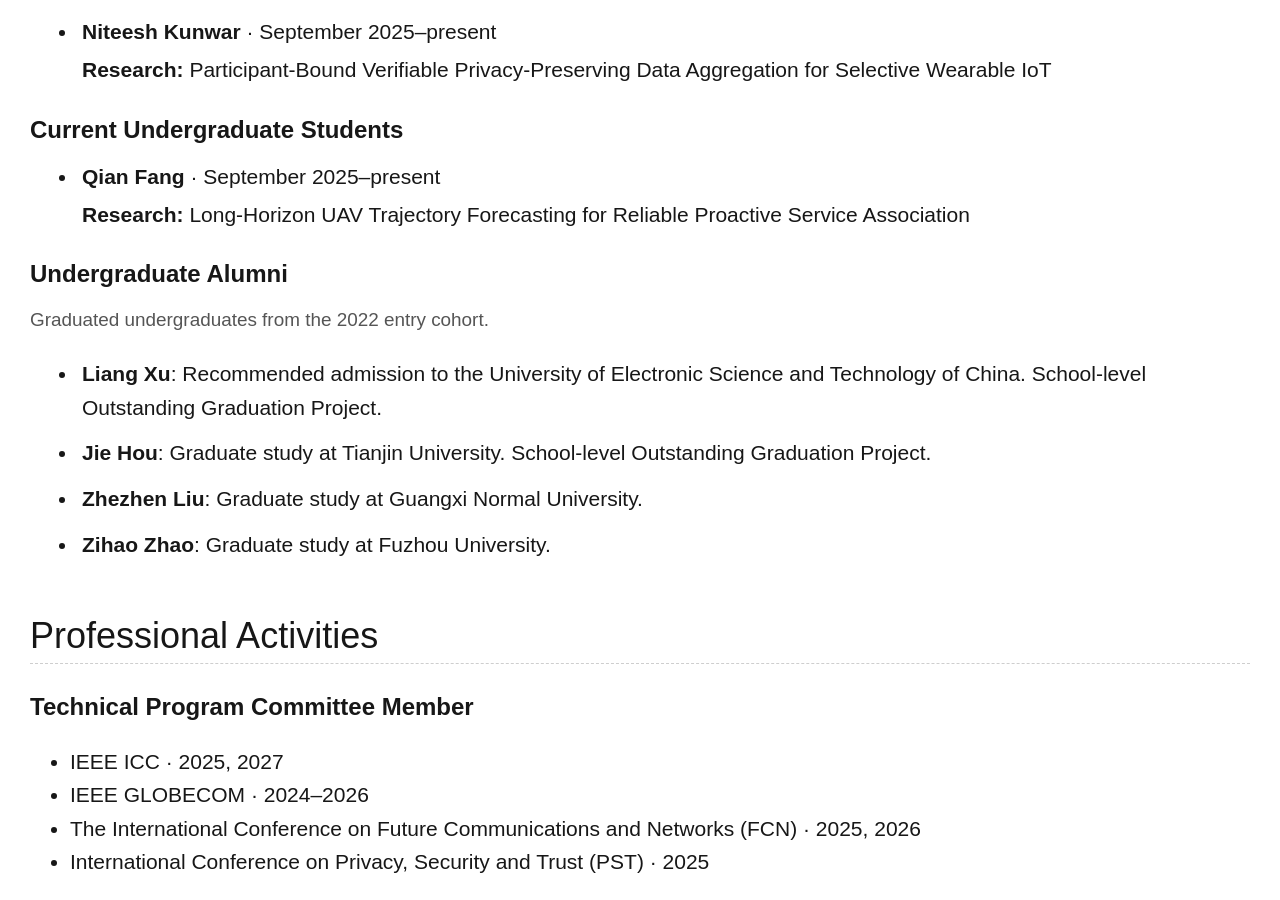
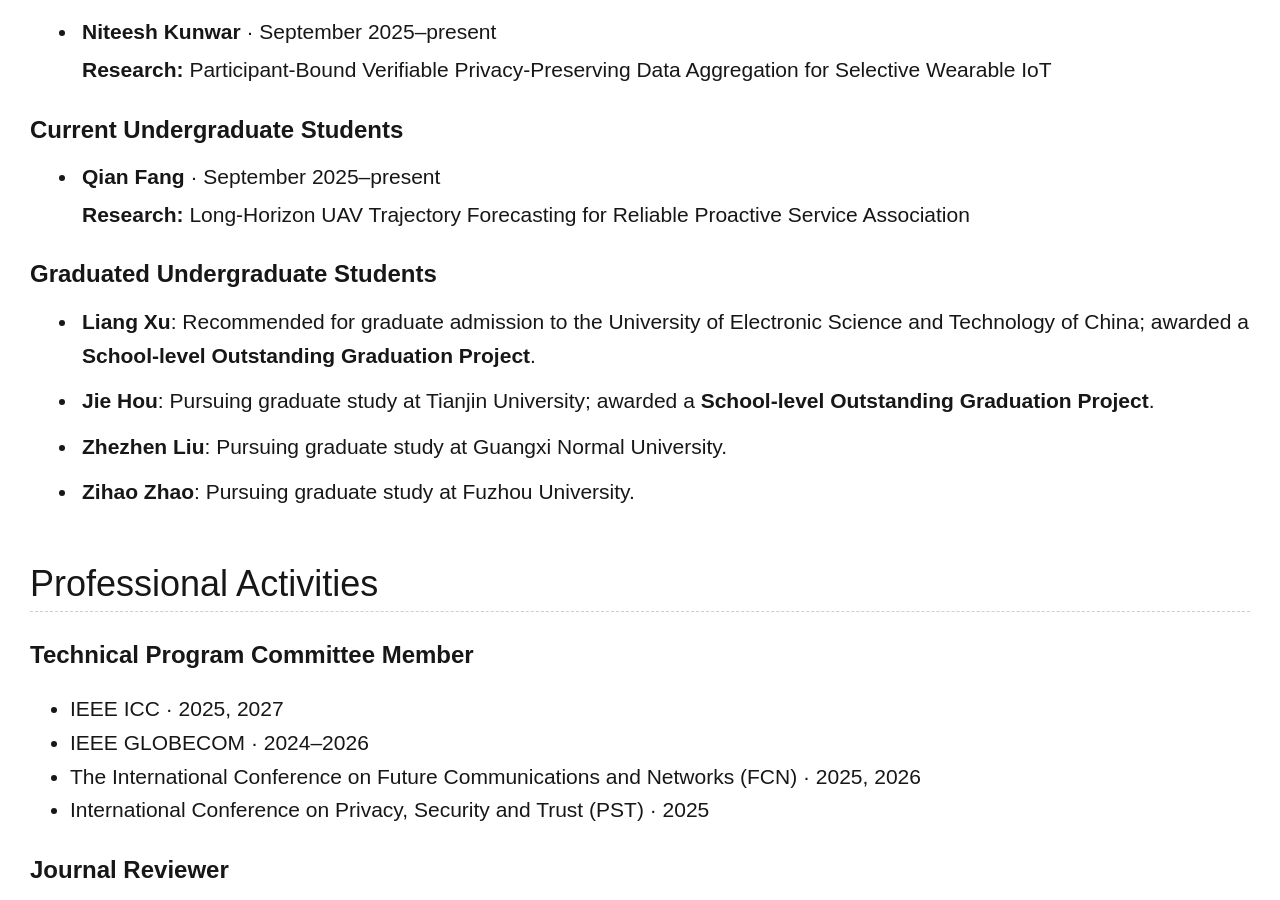
Before and after one commit to nicehuanghui-star/nicehuanghui-star.github.io, a Jekyll site: the page built from _pages/about.md, in a window 1280 px wide and 900 px high, scrolled down 4947 px. Built offline with Jekyll 4.4.1, drawn with Linux system fonts in a browser that asks for light colours.

Commit message:
Revise graduated undergraduate students wording and emphasize awards

```diff
--- a/_data/huihuang.yml
+++ b/_data/huihuang.yml
@@ -253,7 +253,7 @@
       "cohort": 2022,
       "destination": {
         "zh": "保研至电子科技大学",
-        "en": "Recommended admission to the University of Electronic Science and Technology of China"
+        "en": "Recommended for graduate admission to the University of Electronic Science and Technology of China"
       },
       "award": {
         "zh": "学院优秀毕业设计",
@@ -268,7 +268,7 @@
       "cohort": 2022,
       "destination": {
         "zh": "天津大学读研",
-        "en": "Graduate study at Tianjin University"
+        "en": "Pursuing graduate study at Tianjin University"
       },
       "award": {
         "zh": "学院优秀毕业设计",
@@ -283,7 +283,7 @@
       "cohort": 2022,
       "destination": {
         "zh": "广西师范大学读研",
-        "en": "Graduate study at Guangxi Normal University"
+        "en": "Pursuing graduate study at Guangxi Normal University"
       }
     },
     {
@@ -294,7 +294,7 @@
       "cohort": 2022,
       "destination": {
         "zh": "福州大学读研",
-        "en": "Graduate study at Fuzhou University"
+        "en": "Pursuing graduate study at Fuzhou University"
       }
     }
   ],
--- a/_includes/huihuang/students.html
+++ b/_includes/huihuang/students.html
@@ -10,10 +10,9 @@
   <li><strong>{{ student.name | escape }}</strong> · {{ student.period | escape }}<span class="student-research"><strong>Research:</strong> {{ student.research | escape }}</span></li>
 {% endfor %}
 </ul>
-<h3>Undergraduate Alumni</h3>
-<p class="section-note">Graduated undergraduates from the 2022 entry cohort.</p>
-<ul class="academic-list">
+<h3>Graduated Undergraduate Students</h3>
+<ul class="academic-list graduated-students">
 {% for student in site.data.huihuang.supervision %}
-  <li><strong>{{ student.name.en | escape }}</strong>: {{ student.destination.en | escape }}.{% if student.award.en %} {{ student.award.en | escape }}.{% endif %}</li>
+  <li><strong>{{ student.name.en | escape }}</strong>: {{ student.destination.en | escape }}{% if student.award.en %}; awarded a <strong>{{ student.award.en | escape }}</strong>{% endif %}.</li>
 {% endfor %}
 </ul>
```
